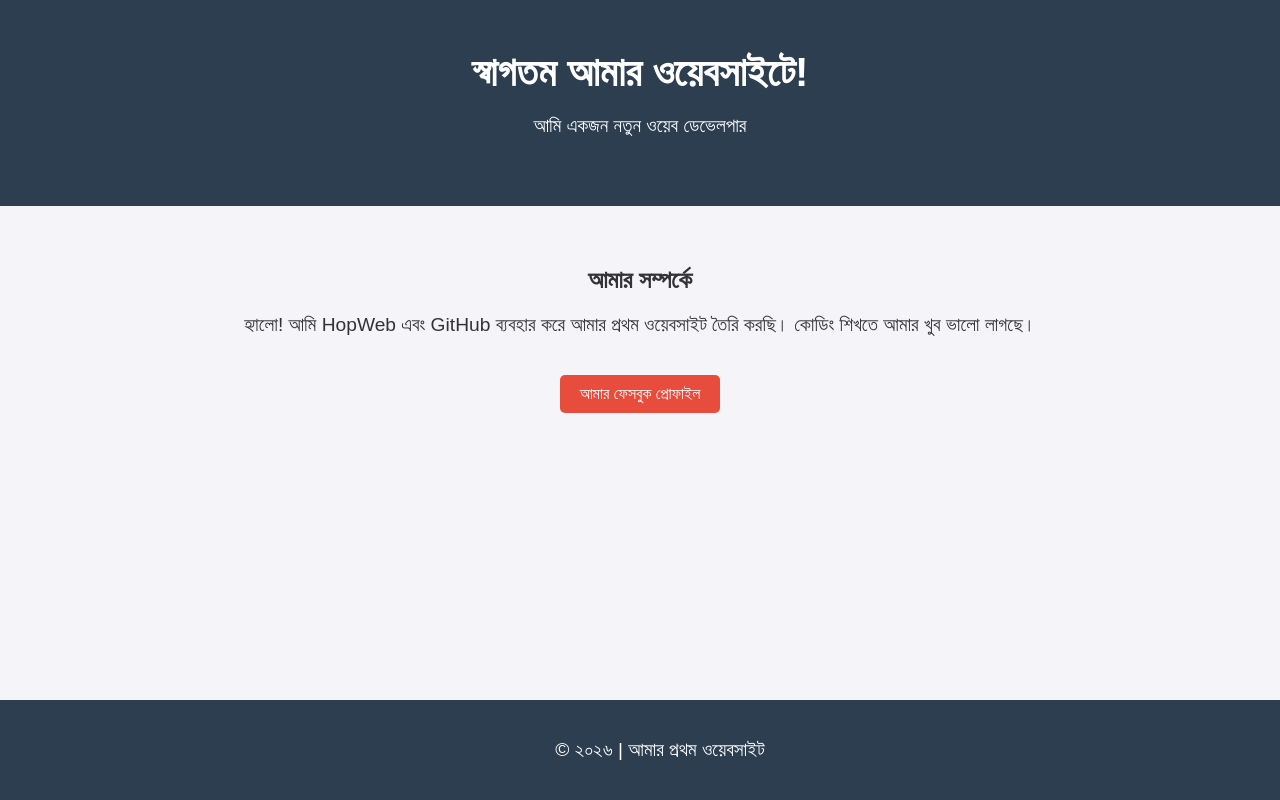
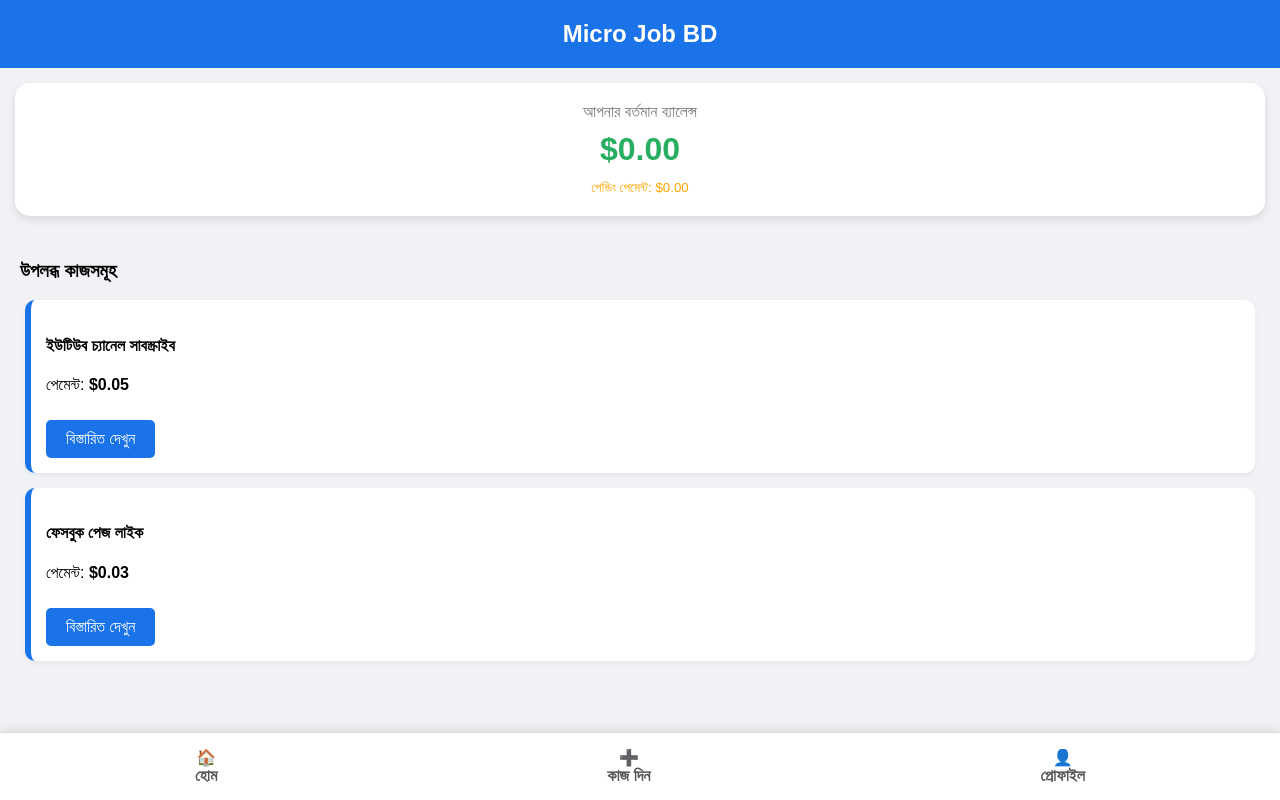
Before and after one commit to h79a57fizul-coder/website, a plain HTML site: page index.html in a window 1280 px wide. Drawn offline with Linux system fonts and the light colour scheme.

Commit message:
Update index.html

```diff
--- a/index.html
+++ b/index.html
@@ -3,66 +3,81 @@
 <head>
     <meta charset="UTF-8">
     <meta name="viewport" content="width=device-width, initial-scale=1.0">
-    <title>আমার ব্যক্তিগত ওয়েবসাইট</title>
+    <title>Micro Job Platform</title>
     <style>
-        body {
-            font-family: 'Arial', sans-serif;
-            background-color: #f4f4f9;
-            color: #333;
-            text-align: center;
-            margin: 0;
-            padding: 0;
-        }
-        header {
-            background-color: #2c3e50;
-            color: white;
-            padding: 50px 20px;
-        }
-        h1 { margin: 0; font-size: 2.5em; }
-        p { font-size: 1.2em; }
-        .container {
-            padding: 40px 20px;
-            max-width: 800px;
-            margin: auto;
-        }
-        .btn {
-            display: inline-block;
-            background-color: #e74c3c;
-            color: white;
-            padding: 10px 20px;
-            text-decoration: none;
-            border-radius: 5px;
-            margin-top: 20px;
-            transition: 0.3s;
-        }
-        .btn:hover { background-color: #c0392b; }
-        footer {
-            background: #2c3e50;
-            color: white;
-            padding: 20px;
-            position: fixed;
-            bottom: 0;
-            width: 100%;
-        }
+        body { font-family: Arial, sans-serif; margin: 0; background-color: #f0f2f5; padding-bottom: 80px; }
+        header { background: #1a73e8; color: white; padding: 20px; text-align: center; font-size: 24px; font-weight: bold; }
+        .balance-card { background: white; margin: 15px; padding: 20px; border-radius: 15px; text-align: center; box-shadow: 0 4px 8px rgba(0,0,0,0.1); }
+        .balance-amount { color: #27ae60; font-size: 32px; font-weight: bold; margin: 10px 0; }
+        .job-card { background: white; margin: 15px; padding: 15px; border-radius: 10px; border-left: 6px solid #1a73e8; box-shadow: 0 2px 5px rgba(0,0,0,0.05); }
+        .footer-nav { position: fixed; bottom: 0; width: 100%; background: white; display: flex; justify-content: space-around; padding: 15px 0; border-top: 1px solid #ddd; box-shadow: 0 -2px 10px rgba(0,0,0,0.1); }
+        .nav-item { text-align: center; cursor: pointer; font-weight: bold; color: #555; transition: 0.3s; }
+        .nav-item:hover { color: #1a73e8; }
+        .btn { background: #1a73e8; color: white; padding: 10px 20px; border: none; border-radius: 5px; cursor: pointer; font-size: 16px; margin-top: 10px; }
+        section { display: none; padding: 10px; }
+        #home { display: block; }
+        input, textarea { width: 90%; padding: 12px; margin: 10px 0; border: 1px solid #ccc; border-radius: 8px; }
     </style>
 </head>
 <body>
 
-    <header>
-        <h1>স্বাগতম আমার ওয়েবসাইটে!</h1>
-        <p>আমি একজন নতুন ওয়েব ডেভেলপার</p>
-    </header>
+<header>Micro Job BD</header>
 
-    <div class="container">
-        <h2>আমার সম্পর্কে</h2>
-        <p>হ্যালো! আমি HopWeb এবং GitHub ব্যবহার করে আমার প্রথম ওয়েবসাইট তৈরি করছি। কোডিং শিখতে আমার খুব ভালো লাগছে।</p>
+<div class="balance-card">
+    <p style="margin:0; color: #777;">আপনার বর্তমান ব্যালেন্স</p>
+    <div class="balance-amount">$0.00</div>
+    <small style="color: orange;">পেন্ডিং পেমেন্ট: $0.00</small>
+</div>
 
-        <a href="#" class="btn">আমার ফেসবুক প্রোফাইল</a>
+<section id="home">
+    <h3 style="margin-left:10px;">উপলব্ধ কাজসমূহ</h3>
+    <div class="job-card">
+        <h4>ইউটিউব চ্যানেল সাবস্ক্রাইব</h4>
+        <p>পেমেন্ট: <b>$0.05</b></p>
+        <button class="btn" onclick="alert('কাজটি করতে আগে লগইন করুন!')">বিস্তারিত দেখুন</button>
     </div>
+    <div class="job-card">
+        <h4>ফেসবুক পেজ লাইক</h4>
+        <p>পেমেন্ট: <b>$0.03</b></p>
+        <button class="btn" onclick="alert('কাজটি করতে আগে লগইন করুন!')">বিস্তারিত দেখুন</button>
+    </div>
+</section>
 
-    <footer>
-        <p>© ২০২৬ | আমার প্রথম ওয়েবসাইট</p>
-    </footer>
+<section id="upload">
+    <div class="job-card">
+        <h3>নতুন কাজ আপলোড করুন</h3>
+        <input type="text" placeholder="কাজের শিরোনাম">
+        <textarea rows="4" placeholder="কিভাবে কাজ করতে হবে বিস্তারিত লিখুন..."></textarea>
+        <input type="number" placeholder="বাজেট (ডলারে)">
+        <button class="btn" style="width: 100%;" onclick="alert('কাজটি রিভিউতে পাঠানো হয়েছে!')">পাবলিশ করুন</button>
+    </div>
+</section>
+
+<section id="profile">
+    <div class="job-card" style="text-align:center;">
+        <h3>আপনার প্রোফাইল</h3>
+        <p>নাম: মোঃ রিফাত</p>
+        <hr>
+        <h4>টাকা উত্তোলন (Withdraw)</h4>
+        <input type="text" placeholder="বিকাশ/নগদ নম্বর">
+        <button class="btn" style="background: #e67e22;" onclick="alert('ন্যূনতম $৫ প্রয়োজন')">টাকা তুলুন</button>
+    </div>
+</section>
+
+<div class="footer-nav">
+    <div class="nav-item" onclick="showSection('home')">🏠<br>হোম</div>
+    <div class="nav-item" onclick="showSection('upload')">➕<br>কাজ দিন</div>
+    <div class="nav-item" onclick="showSection('profile')">👤<br>প্রোফাইল</div>
+</div>
+
+<script>
+    function showSection(id) {
+        document.getElementById('home').style.display = 'none';
+        document.getElementById('upload').style.display = 'none';
+        document.getElementById('profile').style.display = 'none';
+        document.getElementById(id).style.display = 'block';
+    }
+</script>
 
 </body>
-  </html>
+    </html>
```
